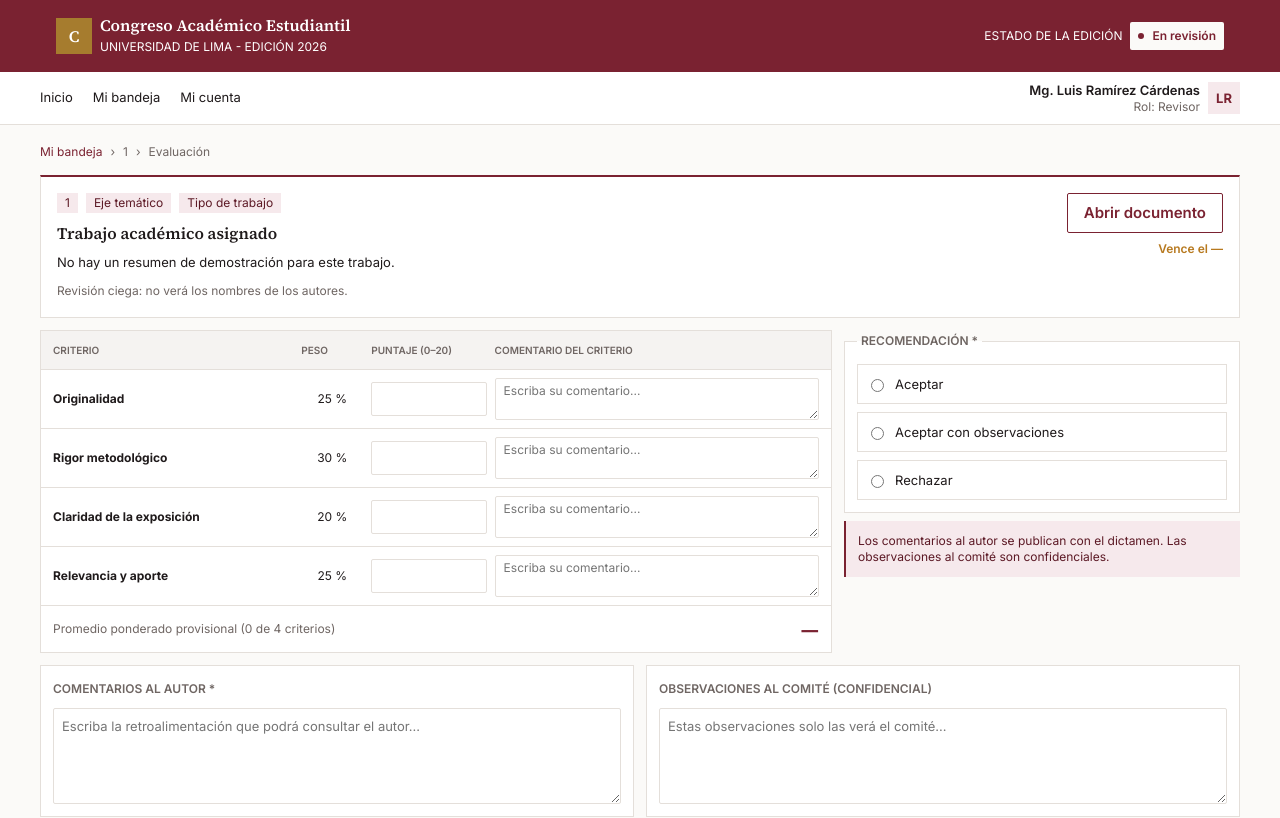
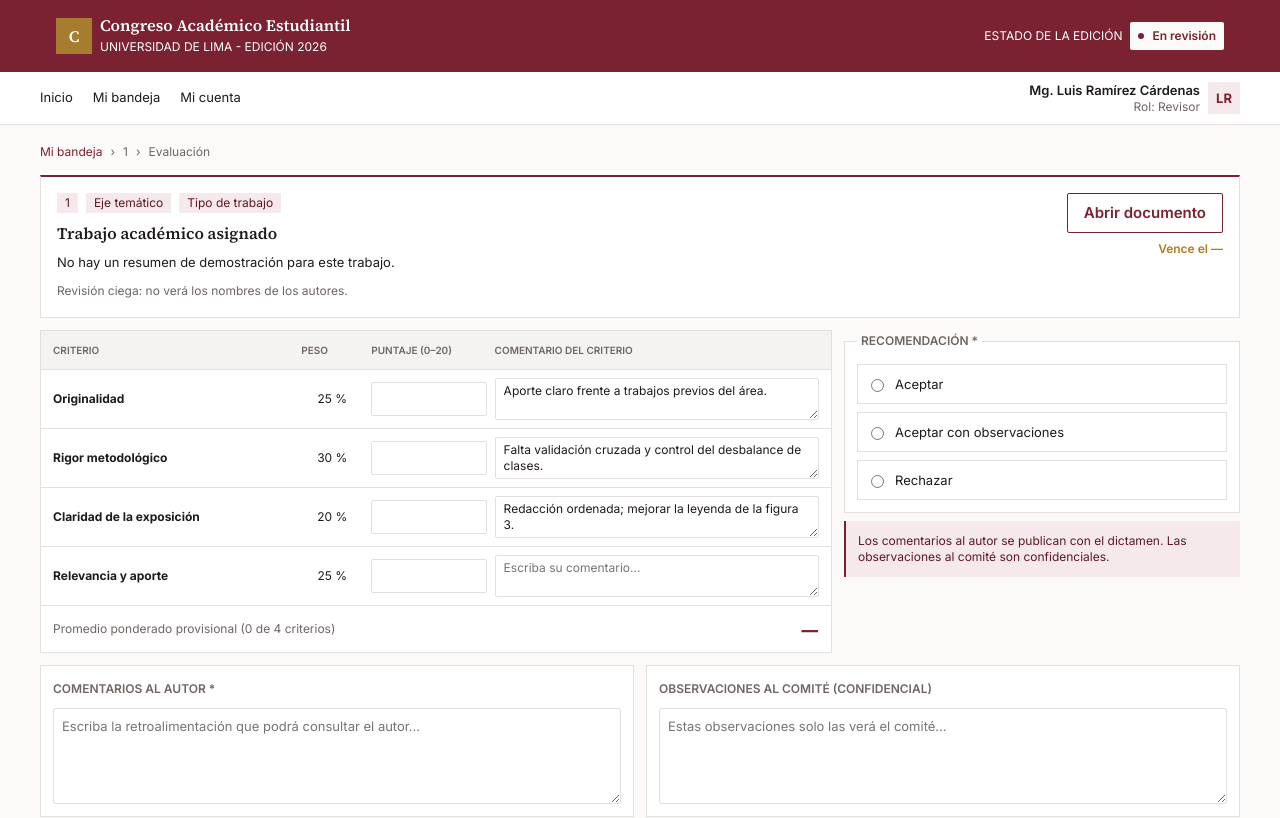
Before and after one commit to Alvarordev/progra-web-grp-1, a React (Vite) app: page /evaluacion/1 in a window 1280 px wide. Shown: the top 818 px of the page. Built offline with nearby package versions, Linux system fonts and the light colour scheme.

Commit message:
HU-5.2: comentarios iniciales de la maqueta en el formulario

```diff
--- a/src/features/history-5/pages/EvaluationPage.jsx
+++ b/src/features/history-5/pages/EvaluationPage.jsx
@@ -85,6 +85,13 @@ const readOnlyReviewExamples = {
   },
 }
 
+// Comentarios de criterio que aparecen al abrir una evaluación nueva (según el mockup).
+const comentariosIniciales = {
+  originality: 'Aporte claro frente a trabajos previos del área.',
+  rigor: 'Falta validación cruzada y control del desbalance de clases.',
+  clarity: 'Redacción ordenada; mejorar la leyenda de la figura 3.',
+}
+
 function formatSentAt(sentAt) {
   return {
     fecha: sentAt.toLocaleDateString('es-PE', { day: '2-digit', month: '2-digit', year: 'numeric' }),
@@ -146,7 +153,11 @@ function EvaluationScreen({ codigo }) {
         const review = saved ?? existingReview
         const currentCriteria = configuredCriteria.map((item) => {
           const previous = saved?.criteria.find((criterion) => criterion.id === item.id)
-          return { ...item, puntaje: previous?.puntaje ?? '', comentario: previous?.comentario ?? '' }
+          return {
+            ...item,
+            puntaje: previous?.puntaje ?? '',
+            comentario: previous?.comentario ?? comentariosIniciales[item.id] ?? '',
+          }
         })
         const savedSubmitted = saved?.status === 'submitted'
         const savedSentAt = savedSubmitted
```
